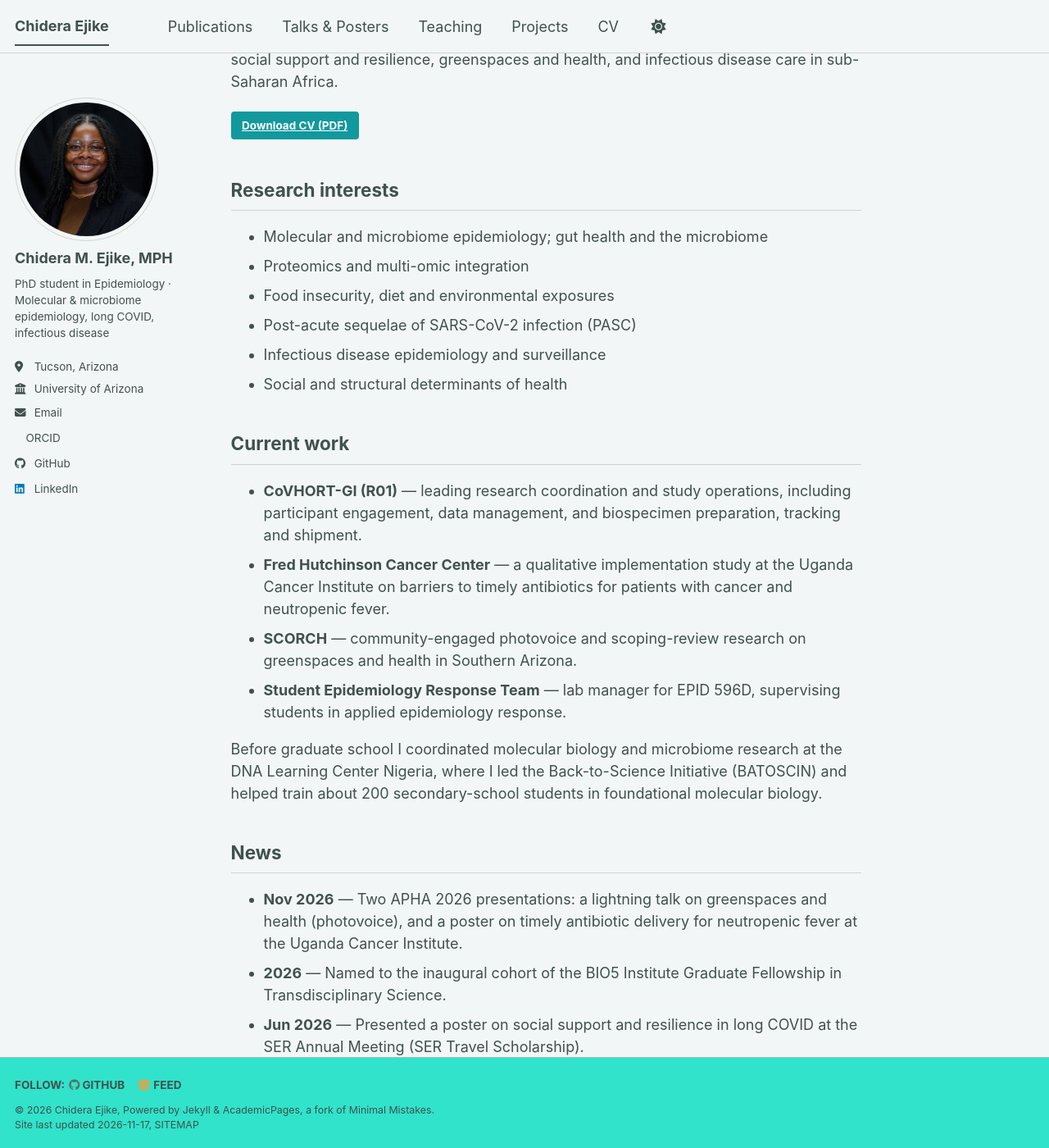
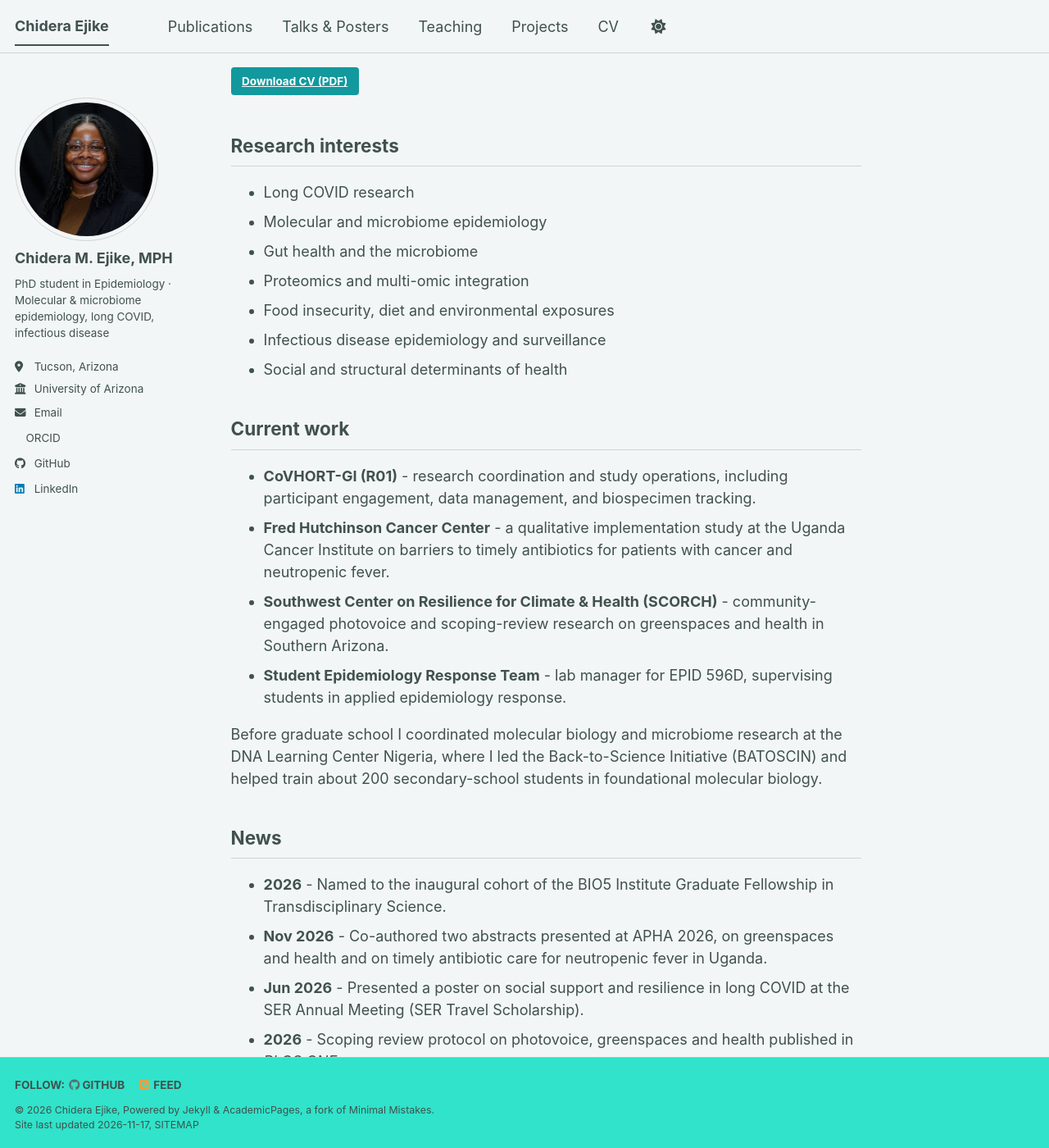
Before and after one commit to cmejike/cmejike.github.io, a Jekyll site: the page built from _pages/about.md, in a window 1280 px wide and 1400 px high, scrolled down 324 px. Shown: the whole window at 82% size. Built offline with Jekyll 4.4.1, drawn with Linux system fonts in a browser that asks for light colours; a script bundle is joined from its source files by our own code; a style sheet for code colours, icons or effects is not loaded; some of the changed text lies outside the part shown.

Commit message:
Revise about page content for clarity and updates
Updated research interests and current work sections for clarity and consistency. Removed redundancy in long COVID research description.

```diff
--- a/_pages/about.md
+++ b/_pages/about.md
@@ -9,31 +9,32 @@ redirect_from:
 
 I'm **Chidera M. Ejike**, a PhD student in **Epidemiology** (minor in Biostatistics, graduate certificate in Foundations of Data Science in progress) at the University of Arizona's Mel and Enid Zuckerman College of Public Health, where I also work as a Clinical Research Coordinator in the Department of Epidemiology and Biostatistics. I trained in biotechnology before earning my MPH in Epidemiology at the University of Arizona.
 
-My work brings together molecular biology and population health. I study post-acute sequelae of SARS-CoV-2 infection (long COVID), especially gastrointestinal outcomes, in the Arizona CoVHORT and CoVHORT-GI cohorts, alongside research on food insecurity, social support and resilience, greenspaces and health, and infectious disease care in sub-Saharan Africa.
+My work brings together molecular biology and population health. I study post-acute sequelae of SARS-CoV-2 infection (long COVID), especially gastrointestinal outcomes, in the Arizona CoVHORT cohort.
 
 <a href="/files/Ejike_CV.pdf" class="btn" download>Download CV (PDF)</a>
 
 Research interests
 ------
-- Molecular and microbiome epidemiology; gut health and the microbiome
+- Long COVID research
+- Molecular and microbiome epidemiology
+- Gut health and the microbiome
 - Proteomics and multi-omic integration
 - Food insecurity, diet and environmental exposures
-- Post-acute sequelae of SARS-CoV-2 infection (PASC)
 - Infectious disease epidemiology and surveillance
 - Social and structural determinants of health
 
 Current work
 ------
-- **CoVHORT-GI (R01)** — leading research coordination and study operations, including participant engagement, data management, and biospecimen preparation, tracking and shipment.
-- **Fred Hutchinson Cancer Center** — a qualitative implementation study at the Uganda Cancer Institute on barriers to timely antibiotics for patients with cancer and neutropenic fever.
-- **SCORCH** — community-engaged photovoice and scoping-review research on greenspaces and health in Southern Arizona.
-- **Student Epidemiology Response Team** — lab manager for EPID 596D, supervising students in applied epidemiology response.
+- **CoVHORT-GI (R01)** - research coordination and study operations, including participant engagement, data management, and biospecimen tracking.
+- **Fred Hutchinson Cancer Center** - a qualitative implementation study at the Uganda Cancer Institute on barriers to timely antibiotics for patients with cancer and neutropenic fever.
+- **Southwest Center on Resilience for Climate & Health (SCORCH)** - community-engaged photovoice and scoping-review research on greenspaces and health in Southern Arizona.
+- **Student Epidemiology Response Team** - lab manager for EPID 596D, supervising students in applied epidemiology response.
 
 Before graduate school I coordinated molecular biology and microbiome research at the DNA Learning Center Nigeria, where I led the Back-to-Science Initiative (BATOSCIN) and helped train about 200 secondary-school students in foundational molecular biology.
 
 News
 ------
-- **Nov 2026** — Two APHA 2026 presentations: a lightning talk on greenspaces and health (photovoice), and a poster on timely antibiotic delivery for neutropenic fever at the Uganda Cancer Institute.
-- **2026** — Named to the inaugural cohort of the BIO5 Institute Graduate Fellowship in Transdisciplinary Science.
-- **Jun 2026** — Presented a poster on social support and resilience in long COVID at the SER Annual Meeting (SER Travel Scholarship).
-- **2026** — Scoping review protocol on photovoice, greenspaces and health published in *PLOS ONE*.
+- **2026** - Named to the inaugural cohort of the BIO5 Institute Graduate Fellowship in Transdisciplinary Science.
+- **Nov 2026** - Co-authored two abstracts presented at APHA 2026, on greenspaces and health and on timely antibiotic care for neutropenic fever in Uganda.
+- **Jun 2026** - Presented a poster on social support and resilience in long COVID at the SER Annual Meeting (SER Travel Scholarship).
+- **2026** - Scoping review protocol on photovoice, greenspaces and health published in *PLOS ONE*.
```
